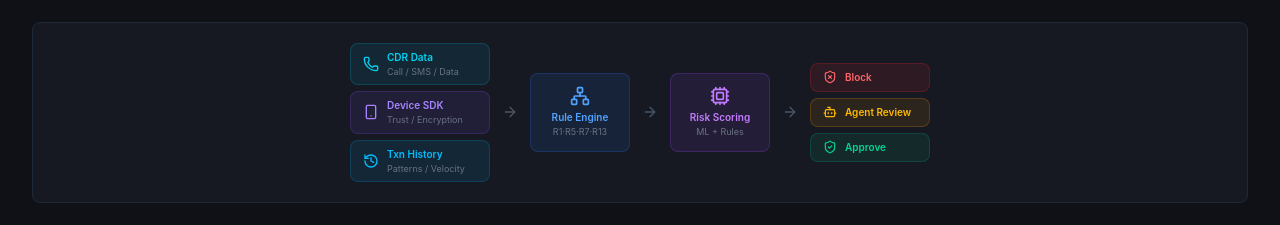
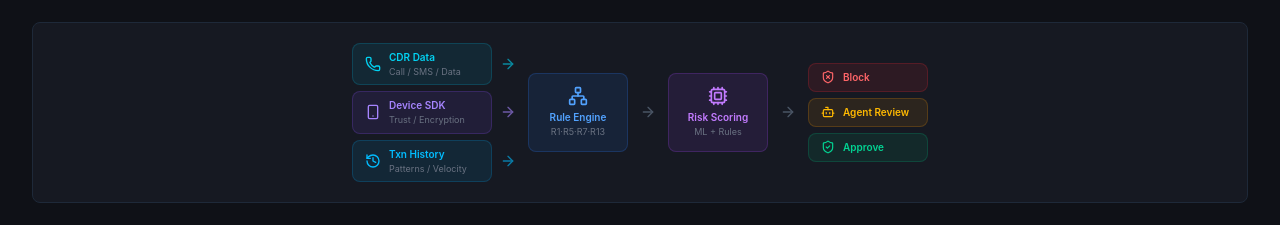
Before and after one commit to databricks-industry-solutions/fraud_prevention_in_telco, a React (Vite) app in the folder apps/fraud-chapter0/frontend/: page / in a window 1280 px wide. Shown: the part 324-549 px from the top of the page. Built offline with nearby package versions, Linux system fonts and the light colour scheme.

Commit message:
Show individual colored arrows from each data source to engine
Co-authored-by: Isaac

```diff
--- a/apps/fraud-chapter0/frontend/src/pages/FraudEngineLive.tsx
+++ b/apps/fraud-chapter0/frontend/src/pages/FraudEngineLive.tsx
@@ -501,20 +501,21 @@ function PipelineDiagram() {
   return (
     <div className="bg-[#161922] border border-gray-800 rounded-lg p-5">
       <div className="flex items-center justify-center gap-3 flex-wrap">
-        {/* 3 parallel data sources */}
+        {/* 3 parallel data sources, each with its own arrow */}
         <div className="flex flex-col gap-1.5">
           {dataSources.map(s => (
-            <div key={s.label} className={`${s.bg} border rounded-lg px-3 py-1.5 flex items-center gap-2 min-w-[140px]`}>
-              <s.icon className={`w-4 h-4 ${s.color} shrink-0`} />
-              <div>
-                <div className={`text-[10px] font-semibold ${s.color}`}>{s.label}</div>
-                <div className="text-[9px] text-gray-500">{s.sub}</div>
+            <div key={s.label} className="flex items-center gap-2">
+              <div className={`${s.bg} border rounded-lg px-3 py-1.5 flex items-center gap-2 min-w-[140px]`}>
+                <s.icon className={`w-4 h-4 ${s.color} shrink-0`} />
+                <div>
+                  <div className={`text-[10px] font-semibold ${s.color}`}>{s.label}</div>
+                  <div className="text-[9px] text-gray-500">{s.sub}</div>
+                </div>
               </div>
+              <ArrowRight className={`w-4 h-4 ${s.color} shrink-0 opacity-60`} />
             </div>
           ))}
         </div>
-
-        <ArrowRight className="w-4 h-4 text-gray-600 shrink-0" />
 
         {/* Engine stages */}
         {engine.map((s, i) => (
```
Also changed, not shown: 5 other files (tests, documents, lock files or other folders).
